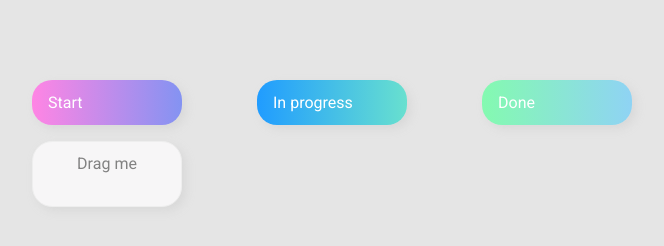
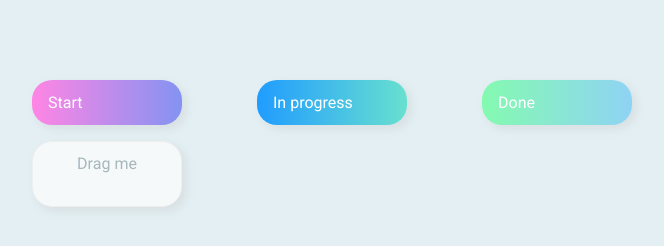
Before and after one commit to AnastasiiaSorina/JS-Challenge-DragDrop, a website built with Parcel: page index.html in a window 1280 px wide. Shown: the full height of the page, 308-972 px from the left. Built offline with nearby package versions, Linux system fonts and the light colour scheme.

Commit message:
updated design

```diff
--- a/styles.css
+++ b/styles.css
@@ -6,7 +6,7 @@
 
 body {
   font-family: "Roboto", sans-serif;
-  background-color: #e5e5e5;
+  background-color: #E3EFF3;
   display: flex;
   padding-top: 5rem;
   justify-content: center;
@@ -35,9 +35,9 @@ body {
   border: 1px solid #eee;
   box-shadow: 4px 4px 9px rgba(198, 198, 198, 0.36);
   border-radius: 20px;
-  background: #f7f6f7;
+  background: #f5f9fa;
   padding: 0.8rem 1rem;
-  color: #828282;
+  color: #A7B7BB;
   text-align: center;
   cursor: grab;
 }
```
Also changed, not shown: IMG_4255.gif (deleted), Project-2.gif (added), README.md.
